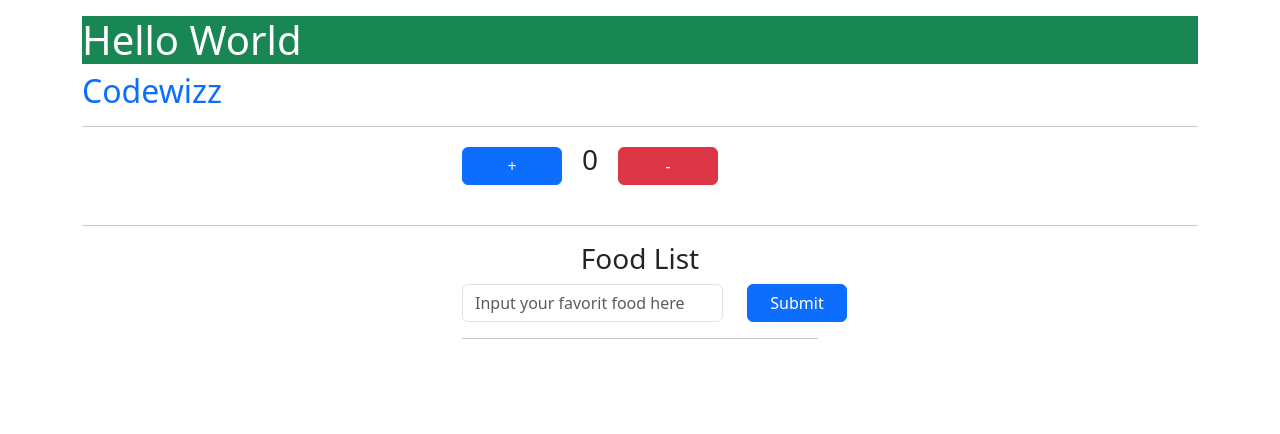
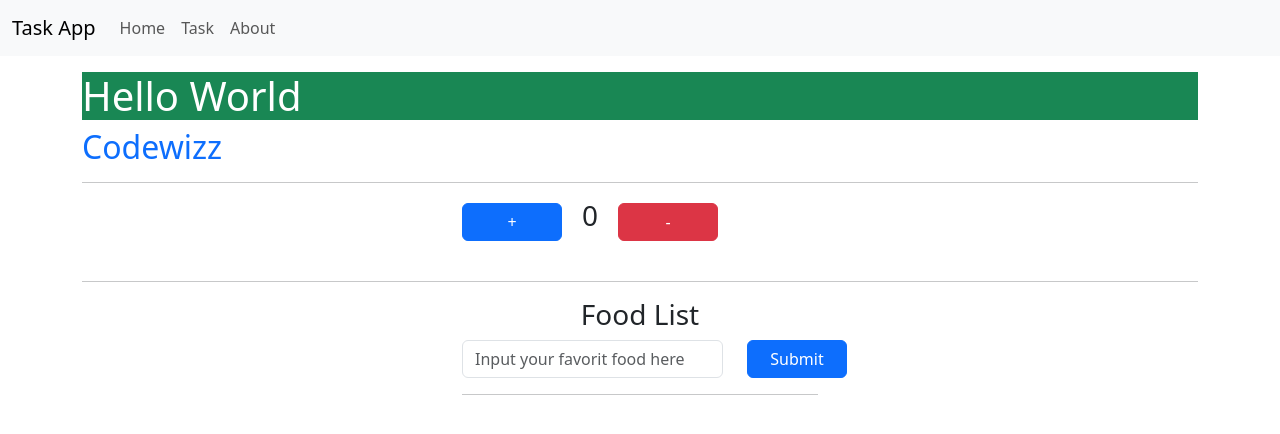
Before and after one commit to cckcoder/vue-js-task-app, a Vue app: page / in a window 1280 px wide. Shown: the top 434 px of the page. Built offline with nearby package versions, Linux system fonts and the light colour scheme.

Commit message:
update: implement component
Signed-off-by: codewizz_thinkpad <codewizz@cckcoder.cc>

```diff
--- a/src/App.vue
+++ b/src/App.vue
@@ -1,9 +1,12 @@
 <script setup>
+import Navbar from '@/components/Navbar.vue'
 </script>
 
 <template>
   <header>
-    <div class="wrapper"></div>
+    <div class="wrapper">
+      <Navbar />
+    </div>
   </header>
   <div class="container mt-3">
     <RouterView />
```
